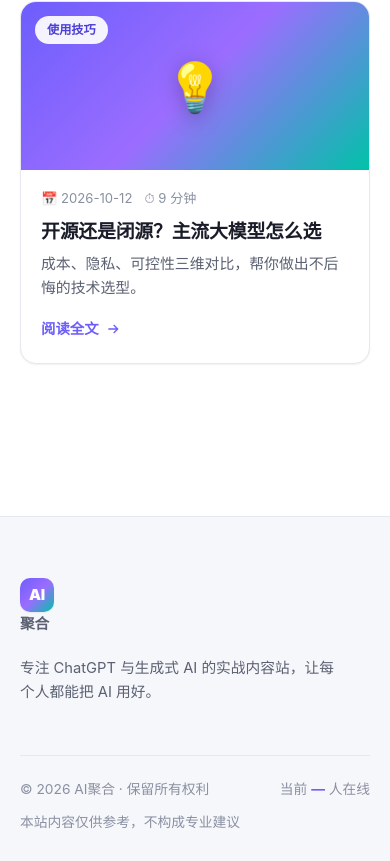
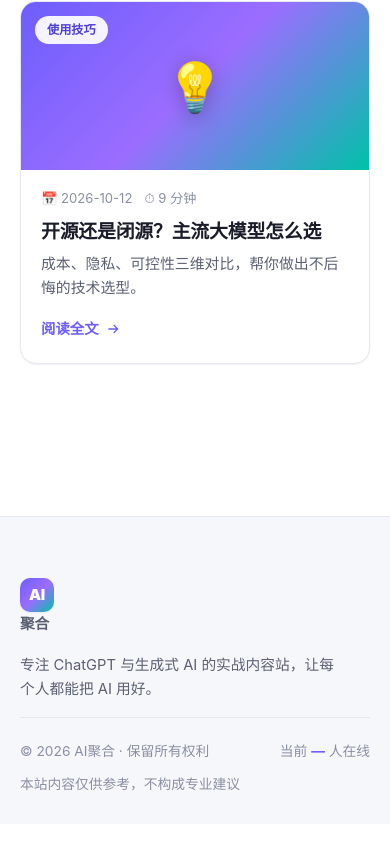
Before and after one commit to bayga01/chatgpt-blog, a plain HTML site: page index.html in a window 390 px wide. Shown: the part 7108-7969 px from the top of the page. After the commit the page ends 7932 px from the top, so only its background shows below. Drawn offline with Linux system fonts and the light colour scheme; no server answers.

Commit message:
fix: 手机端收紧页脚间距

```diff
--- a/css/style.css
+++ b/css/style.css
@@ -935,9 +935,11 @@ body.menu-open .mobile-menu { transform: translateX(0); }
   .grid, .related-grid { grid-template-columns: 1fr; }
   #featuredContent { grid-template-columns: 1fr; }
   .section { padding: 40px 0; }
-  .footer-grid { grid-template-columns: 1fr; }
+  .footer-grid { grid-template-columns: 1fr; margin-bottom: 16px; }
   /* 手机端隐藏页脚「内容」链接列，减少底部留白；PC/平板正常显示 */
   .footer-links { display: none; }
+  /* 手机端收紧页脚简介与版权之间的间距 */
+  .footer-about p { margin: 8px 0 0; }
   .hero { padding: 48px 0 32px; }
   .stats { margin-bottom: 36px; }
   /* 手机上按钮略小、更贴边，减少对正文的遮挡 */
```
